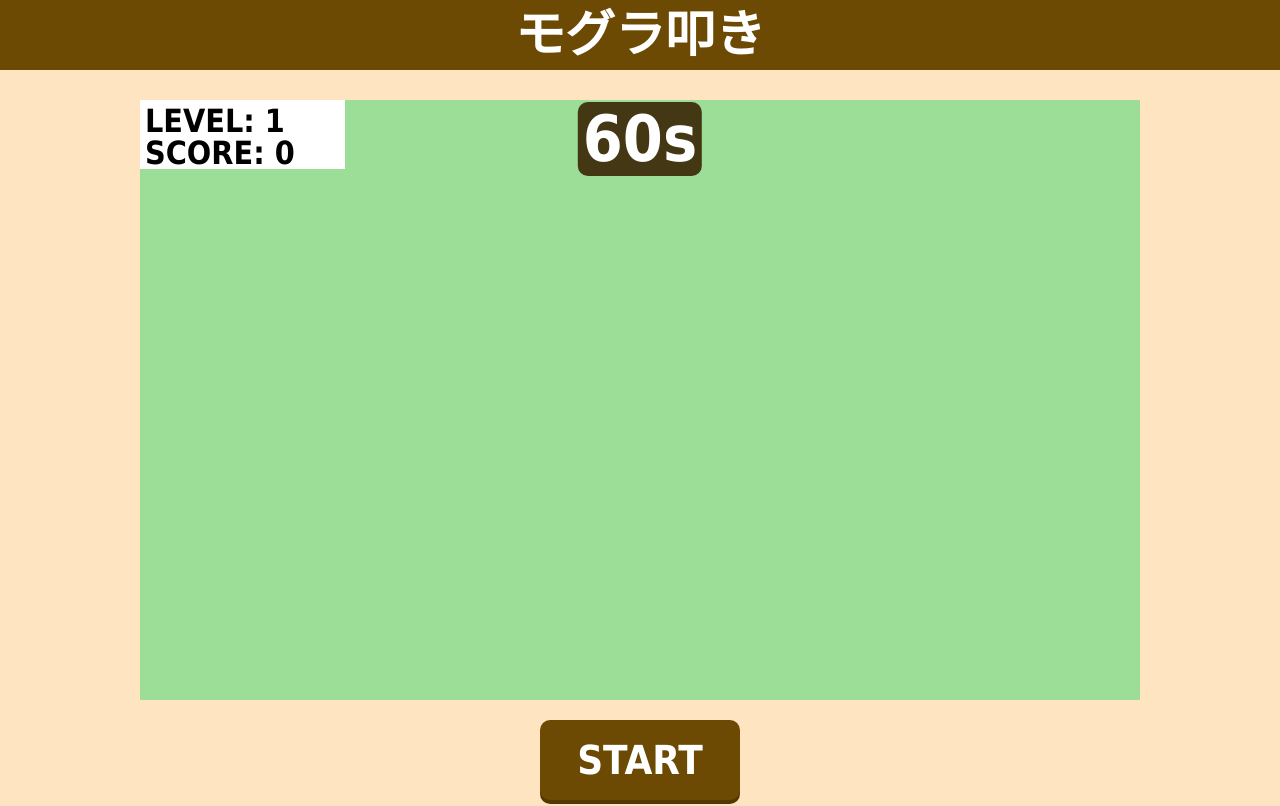
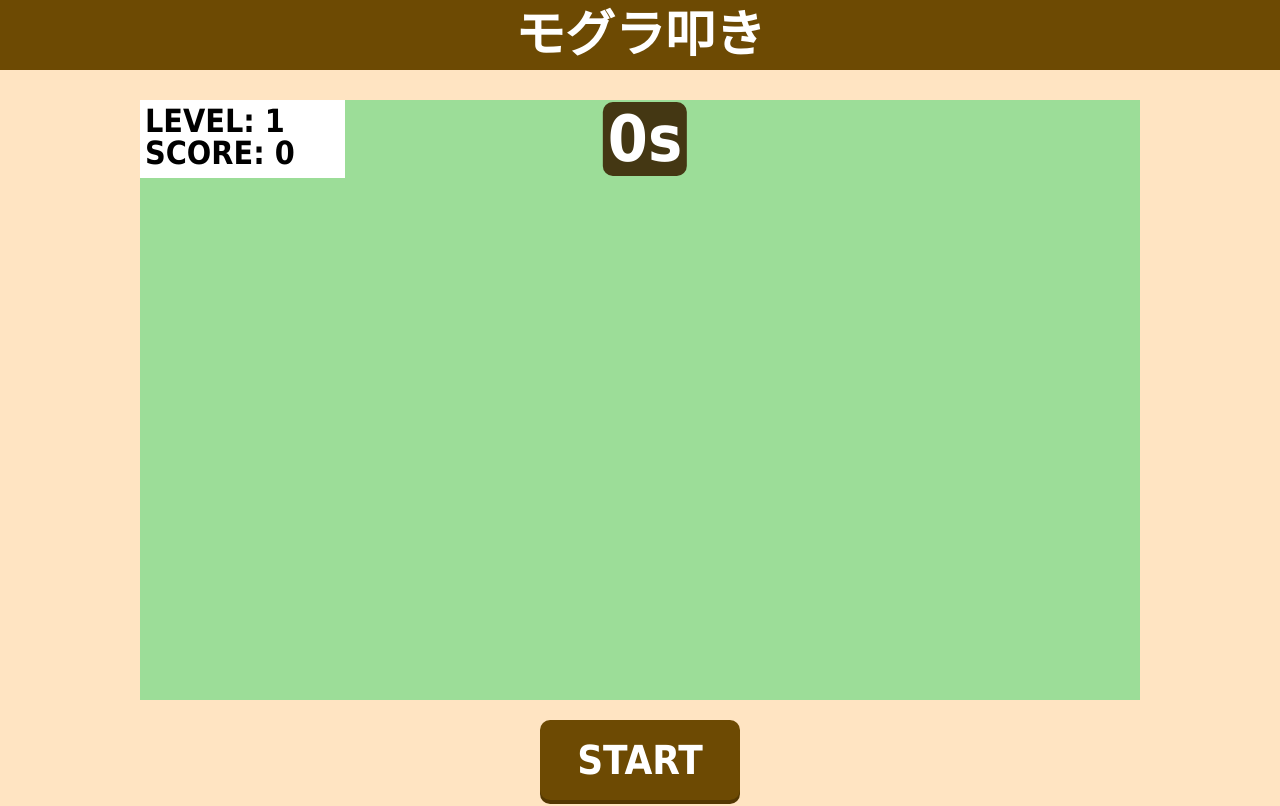
Before and after one commit to FK-xx8/Tutorial-Vue, a Vue app: page / in a window 1280 px wide. Shown: the top 806 px of the page. Built offline with nearby package versions, Linux system fonts and the light colour scheme.

Commit message:
レイアウトの修正＆0秒でもスタートできてしまう不具合の修正

```diff
--- a/src/App.vue
+++ b/src/App.vue
@@ -2,13 +2,17 @@
 import { isNullishCoalesce } from 'typescript';
 import GameGround from './components/GameGround.vue'
 import { ref } from 'vue';
-let count = ref(60);
+let count = ref(0);
 let intervalId;
 let isGamePlaying = false;
 let level = ref(1);
 
 // カウントが開始
 function startCount() {
+  if (count.value <= 0) {
+    alert("まずはレベルを選択してください！");
+    return;
+  }
   if (isGamePlaying === false) {
     isGamePlaying = true;
   }
--- a/src/components/GameGround.vue
+++ b/src/components/GameGround.vue
@@ -40,7 +40,6 @@ const holes = ref([1,2,3,4,5]);
 
 .game-header {
   display: flex;
-  position: relative;
 }
 
 .scores {
@@ -52,10 +51,9 @@ const holes = ref([1,2,3,4,5]);
 }
 
 .time {
-  /* 研修中に完全に理解できたわけではなかった、postion:relative;とposition:fixed;の理解ができるようになった */
-  position: fixed;
+  position: relative;
   /* 下記2つで親要素内の中央に寄せることができるらしい */
-  left: 50%;
+  left: 30%;
   transform: translate(-50%);
   color: white;
   font-size: 4em;
```
